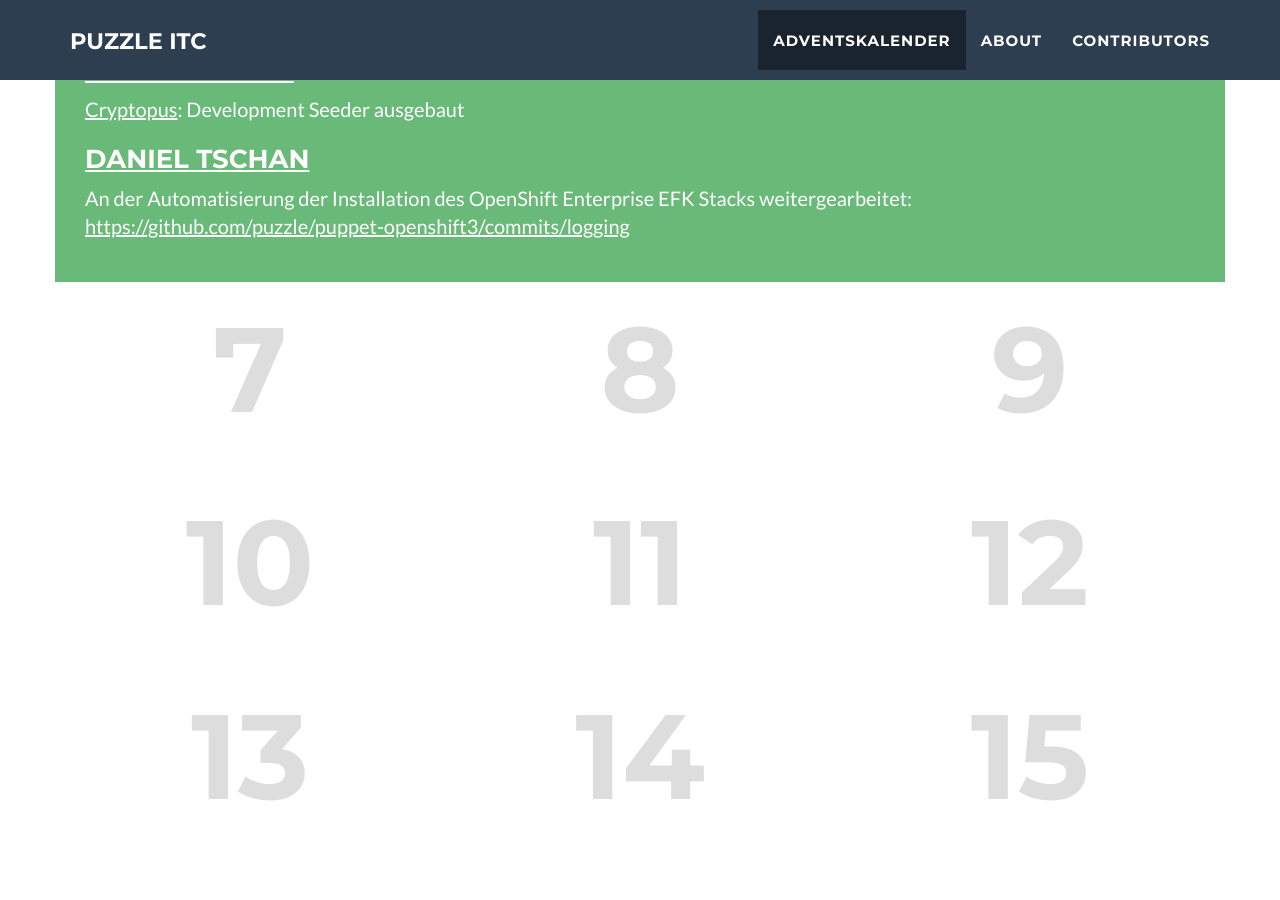
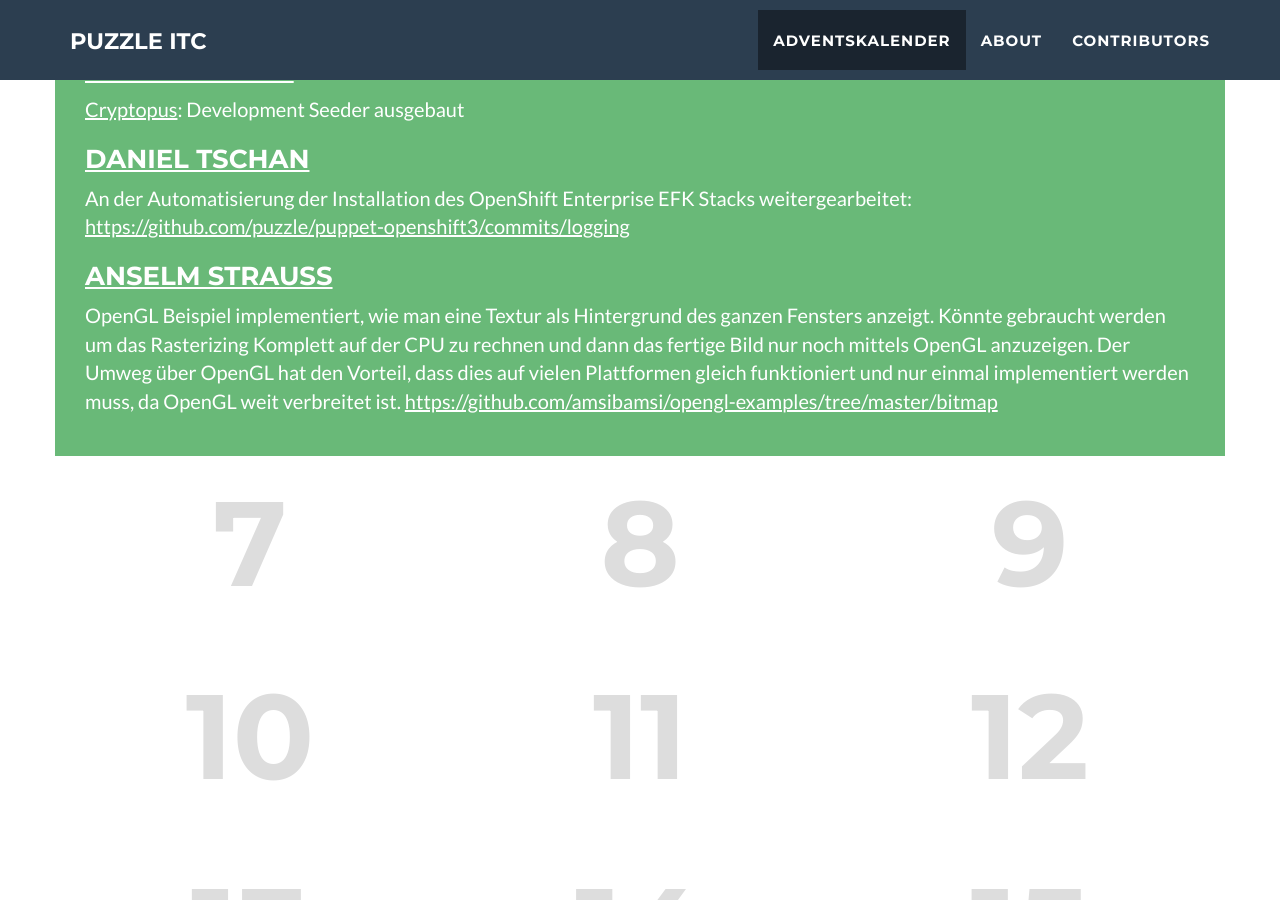
Before and after one commit to puzzle/opensource-advent-challenge-2015, a Jekyll site: the page built from index.html, in a window 1280 px wide and 900 px high, scrolled down 2107 px. Built offline with Jekyll 4.4.1, drawn with Linux system fonts in a browser that asks for light colours; nearby versions of some CDN libraries.

Commit message:
log for days 3,4,6

```diff
--- a/_doors/03.markdown
+++ b/_doors/03.markdown
@@ -29,7 +29,7 @@
 Ich habe schon vor zwei Jahren begonnen für mich ein Framework für Prototyping von Webapplikationen auf Basis von Meteor.js zu entwicklen. Ich habe die Advents Challenge als Anlass genommen, das Projekt endlich unter eine MIT Lizenz gestellt. [Dokumentation](https://rolandstuder.github.io/jeizinen-meteor/index.html).
 
 ### [Anselm Strauss](https://github.com/amsibamsi)
-Kleine Commits am eigenen Home Profil, Antwort auf gemeldetes Problem mit vim-go Plugin. Siehe Github [History](https://github.com/amsibamsi?tab=contributions&from=2015-12-03).
+Kleine Commits am eigenen Home Profil, Antwort auf gemeldetes Problem mit vim-go Plugin. <https://github.com/amsibamsi/profile> <https://github.com/fatih/vim-go/issues/639>
 
 ### [René Moser](http://renemoser.net/about/)
 "Am Abend vom 02.12. habe ich beim Implementieren vom Integrationstest
--- a/_doors/04.markdown
+++ b/_doors/04.markdown
@@ -51,3 +51,6 @@
 
 ### [Lorenz Bischof](https://github.com/lbischof)
 Sicherstellen, dass die Advents Challenge Seite auf Handies nur in eine Richtung scrollt. <https://github.com/puzzle/opensource-advent-challenge-2015/commit/a09fb94b68611f431a13063f14fec8eb56ae1965>
+
+### [Anselm Strauss](https://github.com/amsibamsi)
+Kommentar zu gutem Blog Post über IPMI: <https://linuxmonk.ch/wordpress/index.php/2015/setup-remote-server-management-of-a-supermicro-bmc-with-freeipmi-on-linux/>
--- a/_doors/06.markdown
+++ b/_doors/06.markdown
@@ -28,3 +28,6 @@
 
 ### [Daniel Tschan](https://github.com/dtschan)
 An der Automatisierung der Installation des OpenShift Enterprise EFK Stacks weitergearbeitet: <https://github.com/puzzle/puppet-openshift3/commits/logging>
+
+### [Anselm Strauss](https://github.com/amsibamsi)
+OpenGL Beispiel implementiert, wie man eine Textur als Hintergrund des ganzen Fensters anzeigt. Könnte gebraucht werden um das Rasterizing Komplett auf der CPU zu rechnen und dann das fertige Bild nur noch mittels OpenGL anzuzeigen. Der Umweg über OpenGL hat den Vorteil, dass dies auf vielen Plattformen gleich funktioniert und nur einmal implementiert werden muss, da OpenGL weit verbreitet ist. <https://github.com/amsibamsi/opengl-examples/tree/master/bitmap>
```
